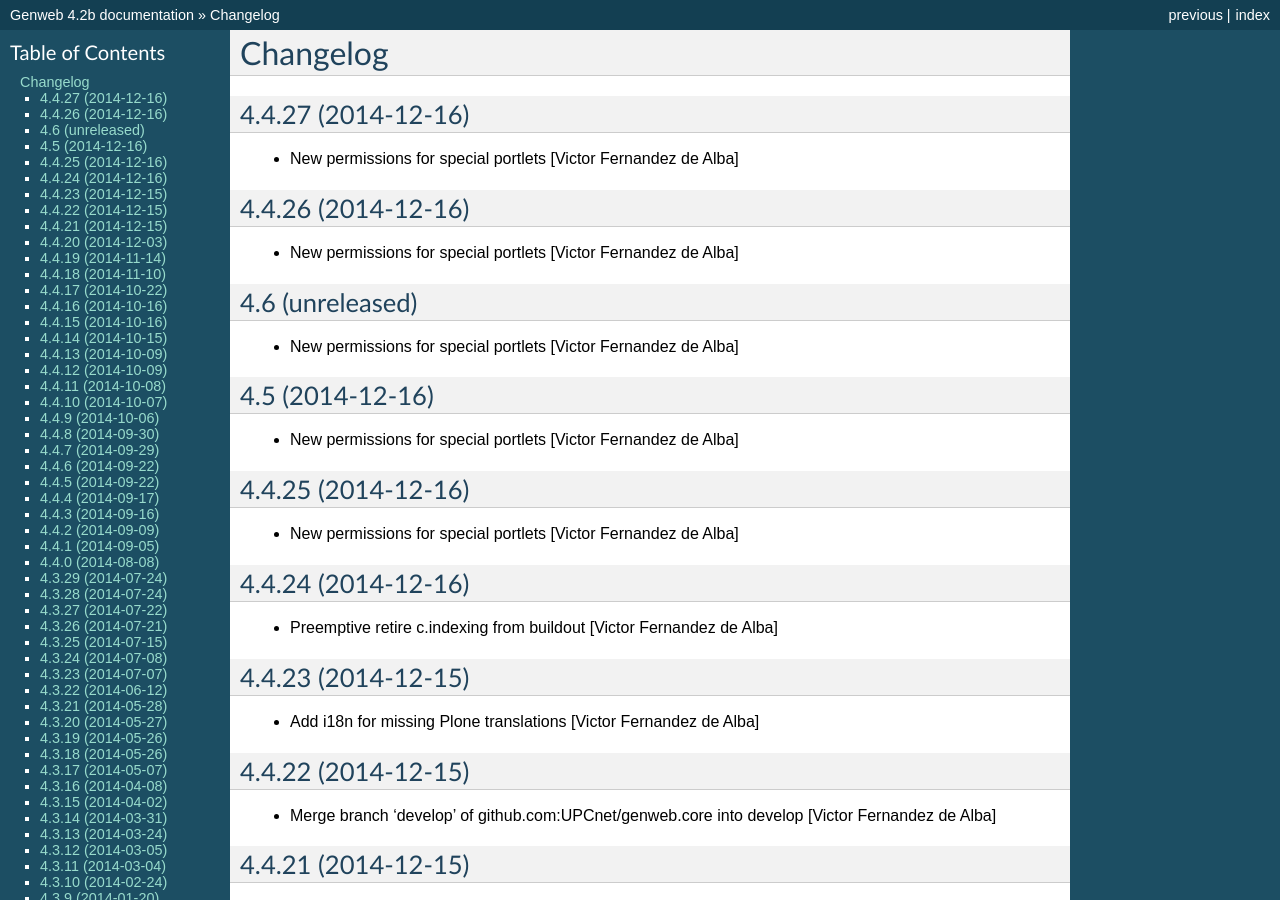
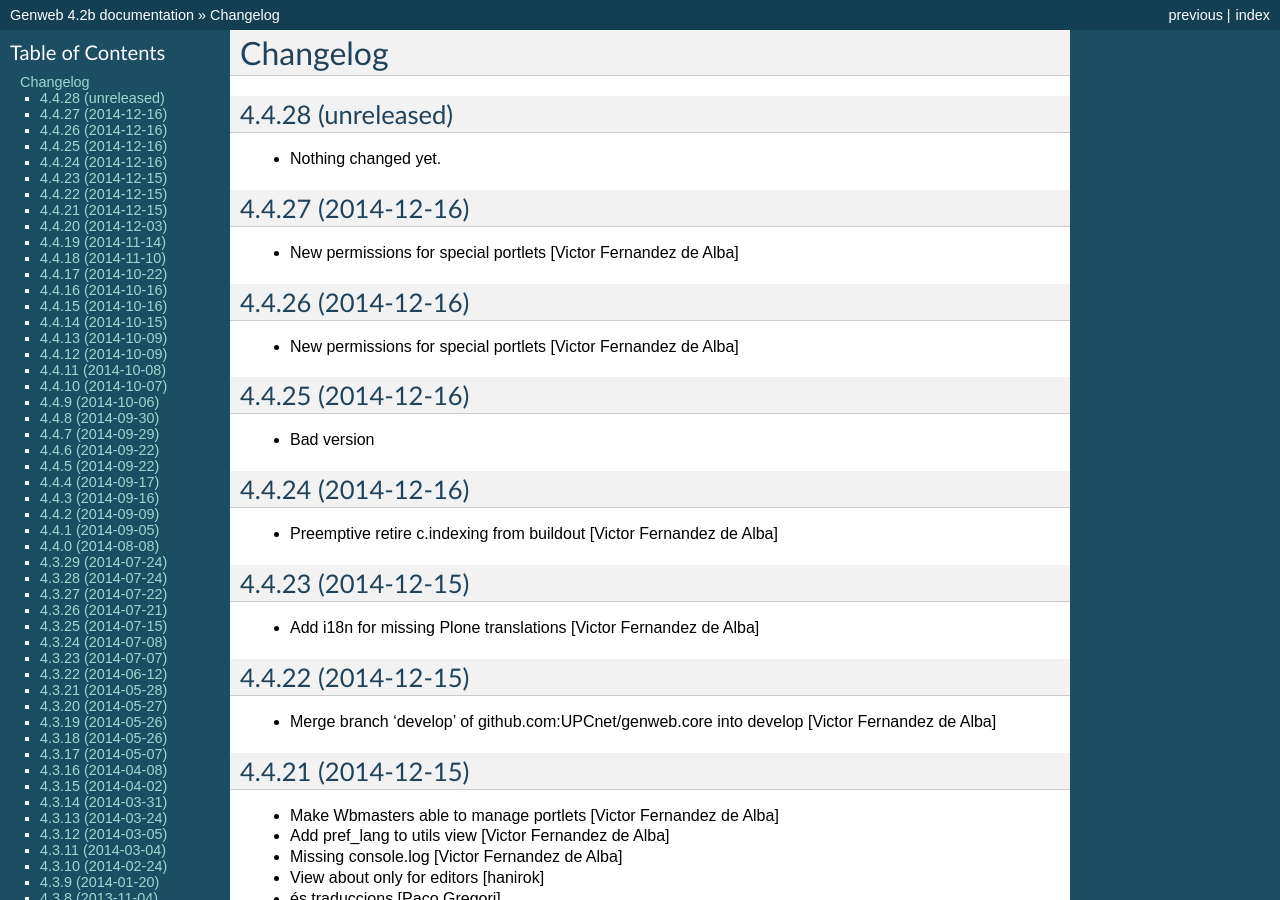
Before and after one commit to UPCnet/genweb.core, a Sphinx documentation site: the page built from docs/HISTORY.rst, in a window 1280 px wide and 900 px high. Built offline with Sphinx 7.4.7, drawn with Linux system fonts in a browser that asks for light colours.

Commit message:
Back to development: 4.4.28

```diff
--- a/docs/HISTORY.rst
+++ b/docs/HISTORY.rst
@@ -1,5 +1,11 @@
 Changelog
 =========
+
+4.4.28 (unreleased)
+-------------------
+
+- Nothing changed yet.
+
 
 4.4.27 (2014-12-16)
 -------------------
@@ -11,20 +17,10 @@ Changelog
 
 * New permissions for special portlets [Victor Fernandez de Alba]
 
-4.6 (unreleased)
-----------------
-
-* New permissions for special portlets [Victor Fernandez de Alba]
-
-4.5 (2014-12-16)
-----------------
-
-* New permissions for special portlets [Victor Fernandez de Alba]
-
 4.4.25 (2014-12-16)
 -------------------
 
-* New permissions for special portlets [Victor Fernandez de Alba]
+* Bad version
 
 4.4.24 (2014-12-16)
 -------------------
--- a/setup.py
+++ b/setup.py
@@ -1,7 +1,7 @@
 from setuptools import setup, find_packages
 import os
 
-version = '4.4.27'
+version = '4.4.28.dev0'
 
 README = open("README.rst").read()
 HISTORY = open(os.path.join("docs", "HISTORY.rst")).read()
```
